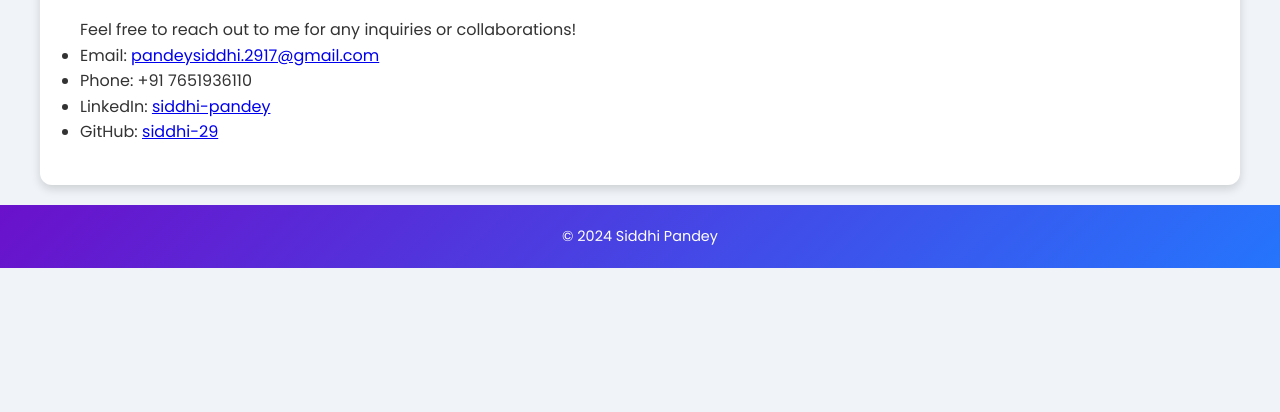
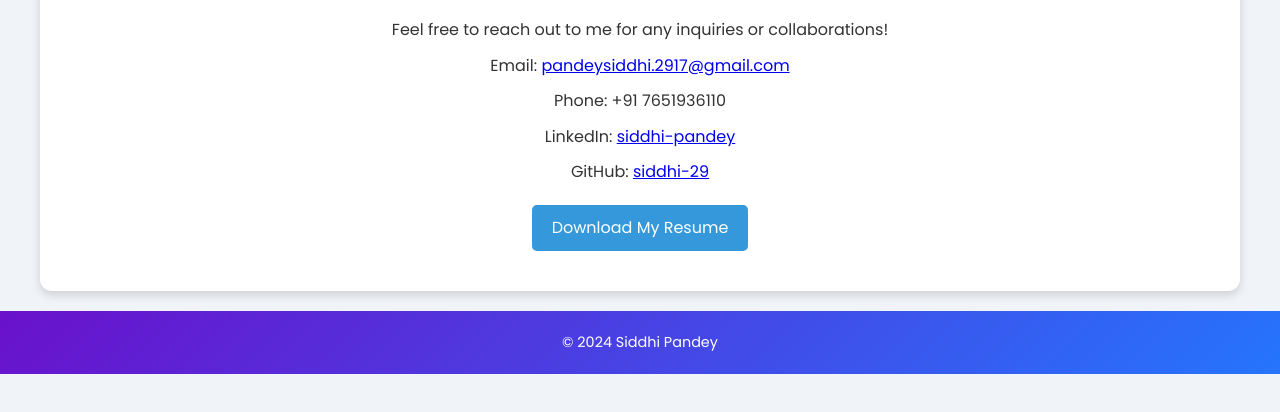
Before and after one commit to Siddhi-29/Portfolio, a plain HTML site: page contact.html in a window 1280 px wide. Shown: the part 216-628 px from the top of the page. Drawn offline with Linux system fonts and the light colour scheme.

Commit message:
Modifying Contact Page

```diff
--- a/contact.html
+++ b/contact.html
@@ -28,6 +28,11 @@
             <li>LinkedIn: <a href="https://www.linkedin.com/in/siddhi-pandey">siddhi-pandey</a></li>
             <li>GitHub: <a href="https://github.com/siddhi-29">siddhi-29</a></li>
         </ul>
+
+        <!-- Download Resume Button -->
+        <div class="contact-actions">
+            <a href="Docs/Siddhi_Resume.pdf" target="_blank" class="resume-btn">Download My Resume</a>
+        </div>
     </section>
 
     <footer>
--- a/css/styles.css
+++ b/css/styles.css
@@ -1,5 +1,7 @@
 /* Import Google Fonts */
-@import url('https://fonts.googleapis.com/css2?family=Poppins:wght@300;400;600&display=swap');
+@import
+	url('https://fonts.googleapis.com/css2?family=Poppins:wght@300;400;600&display=swap')
+	;
 
 /* Reset basic styling */
 * {
@@ -41,12 +43,13 @@ nav ul li a {
 }
 
 nav ul li a:hover {
-    color: #ffdd57;  /* Bright yellow hover effect */
+	color: #ffdd57; /* Bright yellow hover effect */
 }
 
 /* Hero Section */
 section.hero {
-    background: linear-gradient(135deg, #f83600, #f9d423);  /* Orange to yellow gradient */
+	background: linear-gradient(135deg, #f83600, #f9d423);
+	/* Orange to yellow gradient */
 	color: white;
 	text-align: center;
 	padding: 60px 20px;
@@ -83,7 +86,7 @@ h2 {
 	display: inline-block;
 	padding: 12px 20px;
 	margin-top: 20px;
-    background: #ff6b6b;  /* Bright coral button */
+	background: #ff6b6b; /* Bright coral button */
 	color: white;
 	text-decoration: none;
 	border-radius: 8px;
@@ -92,7 +95,7 @@ h2 {
 }
 
 .btn:hover {
-    background-color: #ff4757;  /* Slightly darker coral */
+	background-color: #ff4757; /* Slightly darker coral */
 	transform: scale(1.05);
 }
 
@@ -102,7 +105,7 @@ h2 {
 	border: 1px solid #ddd;
 	border-radius: 10px;
 	padding: 20px;
-    background-color: #e0f7fa;  /* Light cyan background */
+	background-color: #e0f7fa; /* Light cyan background */
 	transition: transform 0.3s ease, box-shadow 0.3s ease;
 }
 
@@ -113,7 +116,8 @@ h2 {
 
 /* Footer Styling */
 footer {
-    background: linear-gradient(135deg, #6a11cb, #2575fc);  /* Purple to blue gradient */
+	background: linear-gradient(135deg, #6a11cb, #2575fc);
+	/* Purple to blue gradient */
 	color: white;
 	text-align: center;
 	padding: 20px 0;
@@ -137,9 +141,7 @@ form {
 	box-shadow: 0 2px 10px rgba(0, 0, 0, 0.1);
 }
 
-input[type="text"],
-input[type="email"],
-textarea {
+input[type="text"], input[type="email"], textarea {
 	width: 100%;
 	padding: 12px;
 	margin: 10px 0;
@@ -151,7 +153,7 @@ textarea {
 input[type="submit"] {
 	width: 100%;
 	padding: 12px;
-    background-color: #28a745;  /* Green button */
+	background-color: #28a745; /* Green button */
 	color: white;
 	border: none;
 	border-radius: 8px;
@@ -161,25 +163,70 @@ input[type="submit"] {
 }
 
 input[type="submit"]:hover {
-    background-color: #218838;  /* Darker green on hover */
+	background-color: #218838; /* Darker green on hover */
 }
 
 /* Responsive Styling */
-@media (max-width: 768px) {
+@media ( max-width : 768px) {
 	header nav ul {
 		flex-direction: column;
 		align-items: center;
 	}
-
 	section {
 		padding: 20px;
 	}
-
 	.hero h1 {
 		font-size: 2.5em;
 	}
-
 	.hero p {
 		font-size: 1em;
 	}
 }
+
+.resume-btn {
+	display: inline-block;
+	padding: 10px 20px;
+	background-color: #3498db;
+	color: white;
+	text-decoration: none;
+	border-radius: 5px;
+	font-size: 16px;
+}
+
+.resume-btn:hover {
+	background-color: #2980b9;
+}
+/* Contact Section Styles */
+#contact {
+	text-align: center;
+	margin-top: 20px;
+}
+
+#contact ul {
+	list-style-type: none;
+	padding: 0;
+}
+
+#contact ul li {
+	margin: 10px 0;
+}
+
+/* Resume Button Styles */
+.contact-actions {
+	margin-top: 20px;
+}
+
+.resume-btn {
+	display: inline-block;
+	padding: 10px 20px;
+	background-color: #3498db;
+	color: white;
+	text-decoration: none;
+	border-radius: 5px;
+	font-size: 16px;
+	transition: background-color 0.3s ease;
+}
+
+.resume-btn:hover {
+	background-color: #2980b9;
+}
```
Lines whose indentation alone changed are shown as unchanged.
